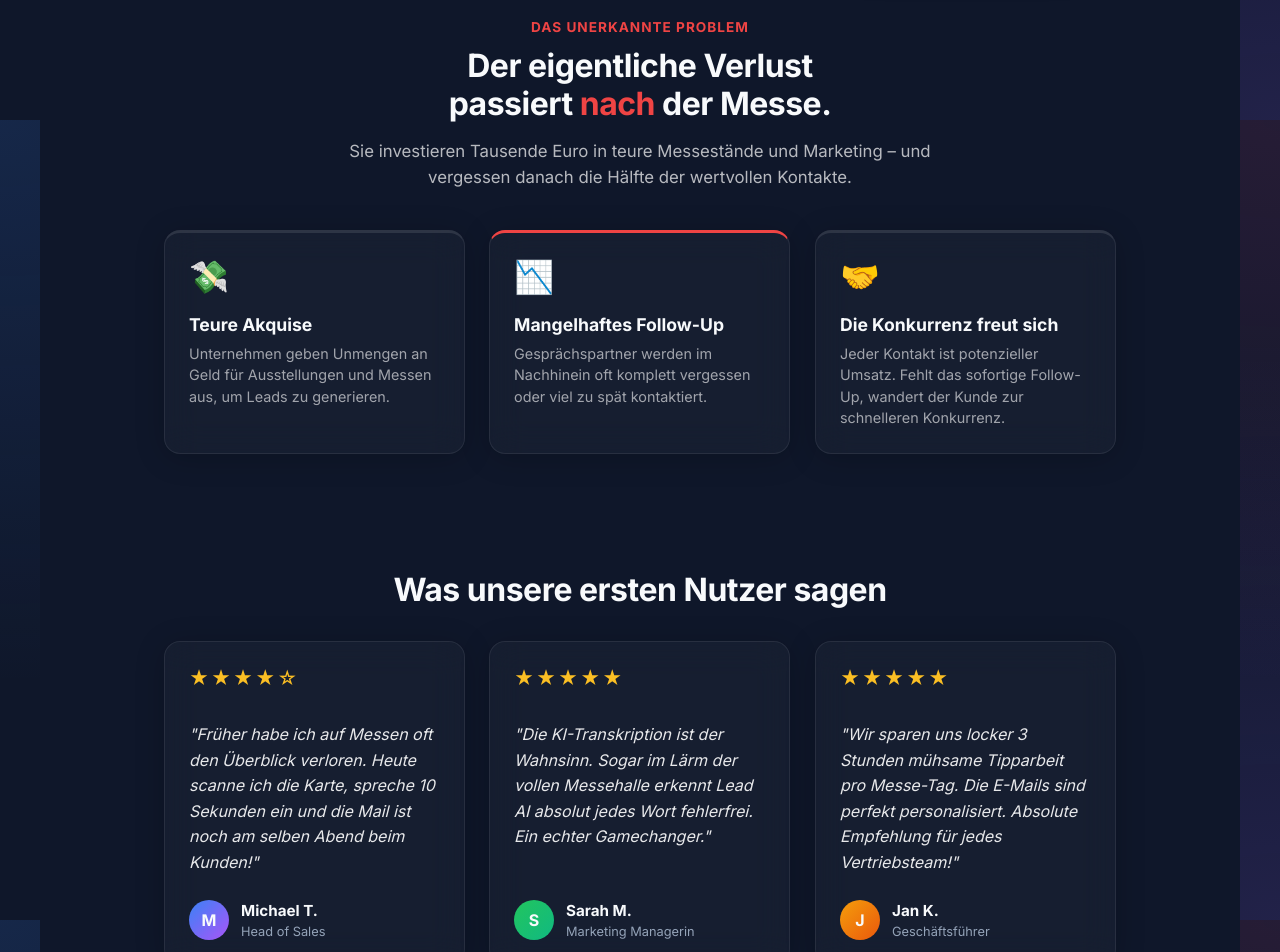
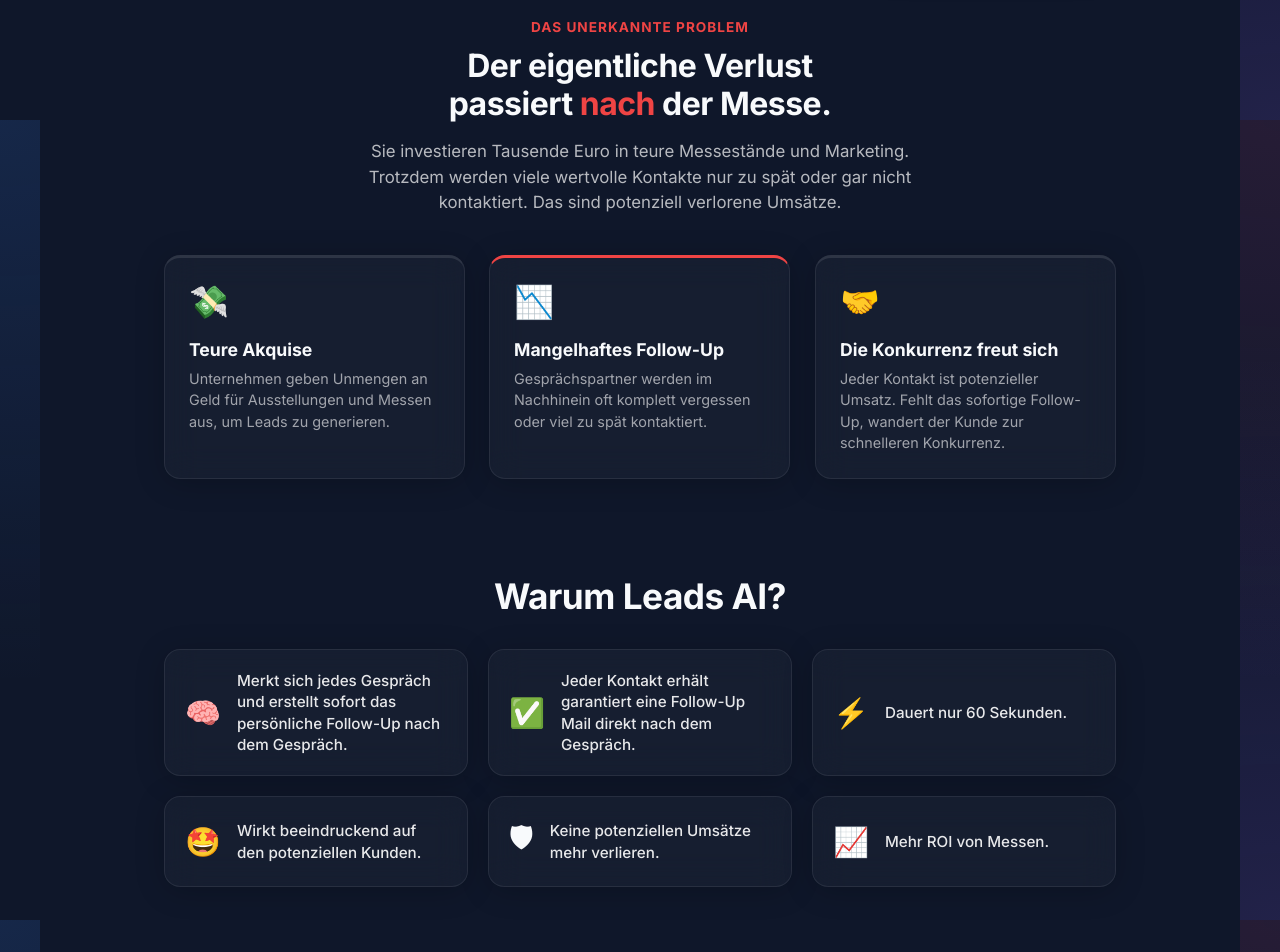
Before and after one commit to Pholiko/LeadsAI, a React (Vite) app: page / in a window 1280 px wide. Shown: the part 680-1632 px from the top of the page. Built offline with nearby package versions, Linux system fonts and the light colour scheme.

Commit message:
Update hero title, problem text, and add Warum Leads AI section

```diff
--- a/src/components/LandingView.jsx
+++ b/src/components/LandingView.jsx
@@ -99,7 +99,7 @@
           </div>
 
           <h1 className="title" style={{ fontSize: '2.5rem', marginBottom: '16px', lineHeight: '1.2', fontWeight: '800', textAlign: 'left', letterSpacing: '-1px' }}>
-            Nie wieder Messekontakte <br/><span style={{ background: 'linear-gradient(135deg, var(--primary) 0%, #a855f7 100%)', WebkitBackgroundClip: 'text', WebkitTextFillColor: 'transparent' }}>verlieren!</span>
+            Persönliche Follow-Ups auf Messen in <span style={{ background: 'linear-gradient(135deg, var(--primary) 0%, #a855f7 100%)', WebkitBackgroundClip: 'text', WebkitTextFillColor: 'transparent' }}>60 Sekunden</span> statt 3 Stunden
           </h1>
 
           <p className="subtitle" style={{ fontSize: '1.1rem', marginBottom: '32px', color: 'rgba(255,255,255,0.7)', textAlign: 'left', lineHeight: '1.4' }}>
@@ -136,7 +136,7 @@
           <p style={{ fontSize: '0.85rem', color: 'var(--danger)', fontWeight: 'bold', textTransform: 'uppercase', letterSpacing: '1px', marginBottom: '12px' }}>Das unerkannte Problem</p>
           <h2 style={{ fontSize: '2rem', fontWeight: '800', margin: '0 0 16px', lineHeight: '1.2', letterSpacing: '-0.5px' }}>Der eigentliche Verlust <br/>passiert <span style={{ color: 'var(--danger)' }}>nach</span> der Messe.</h2>
           <p style={{ fontSize: '1.05rem', color: 'rgba(255,255,255,0.7)', maxWidth: '600px', margin: '0 auto', lineHeight: '1.5' }}>
-            Sie investieren Tausende Euro in teure Messestände und Marketing – und vergessen danach die Hälfte der wertvollen Kontakte.
+            Sie investieren Tausende Euro in teure Messestände und Marketing. Trotzdem werden viele wertvolle Kontakte nur zu spät oder gar nicht kontaktiert. Das sind potenziell verlorene Umsätze.
           </p>
         </div>
 
@@ -166,6 +166,26 @@
             </p>
           </div>
 
+        </div>
+      </div>
+
+      {/* Warum Leads AI Section */}
+      <div style={{ padding: '40px 24px', maxWidth: '1000px', margin: '0 auto', width: '100%' }}>
+        <h2 style={{ fontSize: '2.2rem', fontWeight: '800', margin: '0 0 32px', textAlign: 'center', letterSpacing: '-0.5px' }}>Warum Leads AI?</h2>
+        <div style={{ display: 'grid', gridTemplateColumns: 'repeat(auto-fit, minmax(300px, 1fr))', gap: '20px' }}>
+          {[
+            { icon: "🧠", text: "Merkt sich jedes Gespräch und erstellt sofort das persönliche Follow-Up nach dem Gespräch." },
+            { icon: "✅", text: "Jeder Kontakt erhält garantiert eine Follow-Up Mail direkt nach dem Gespräch." },
+            { icon: "⚡️", text: "Dauert nur 60 Sekunden." },
+            { icon: "🤩", text: "Wirkt beeindruckend auf den potenziellen Kunden." },
+            { icon: "🛡", text: "Keine potenziellen Umsätze mehr verlieren." },
+            { icon: "📈", text: "Mehr ROI von Messen." }
+          ].map((item, i) => (
+            <div key={i} className="card glass" style={{ padding: '20px', display: 'flex', alignItems: 'center', gap: '16px', margin: 0 }}>
+              <div style={{ fontSize: '1.8rem' }}>{item.icon}</div>
+              <div style={{ fontSize: '0.95rem', fontWeight: '500', color: 'rgba(255,255,255,0.9)', lineHeight: '1.4' }}>{item.text}</div>
+            </div>
+          ))}
         </div>
       </div>
 
```
